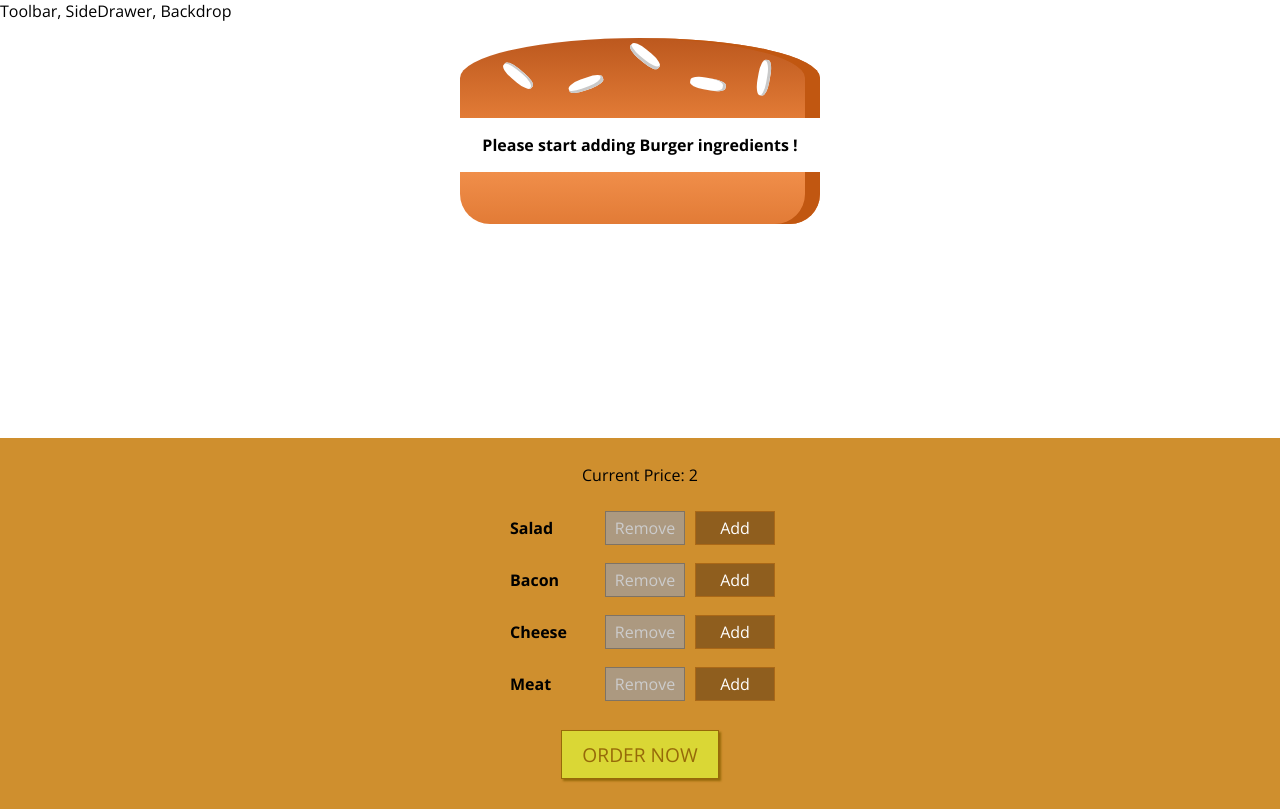
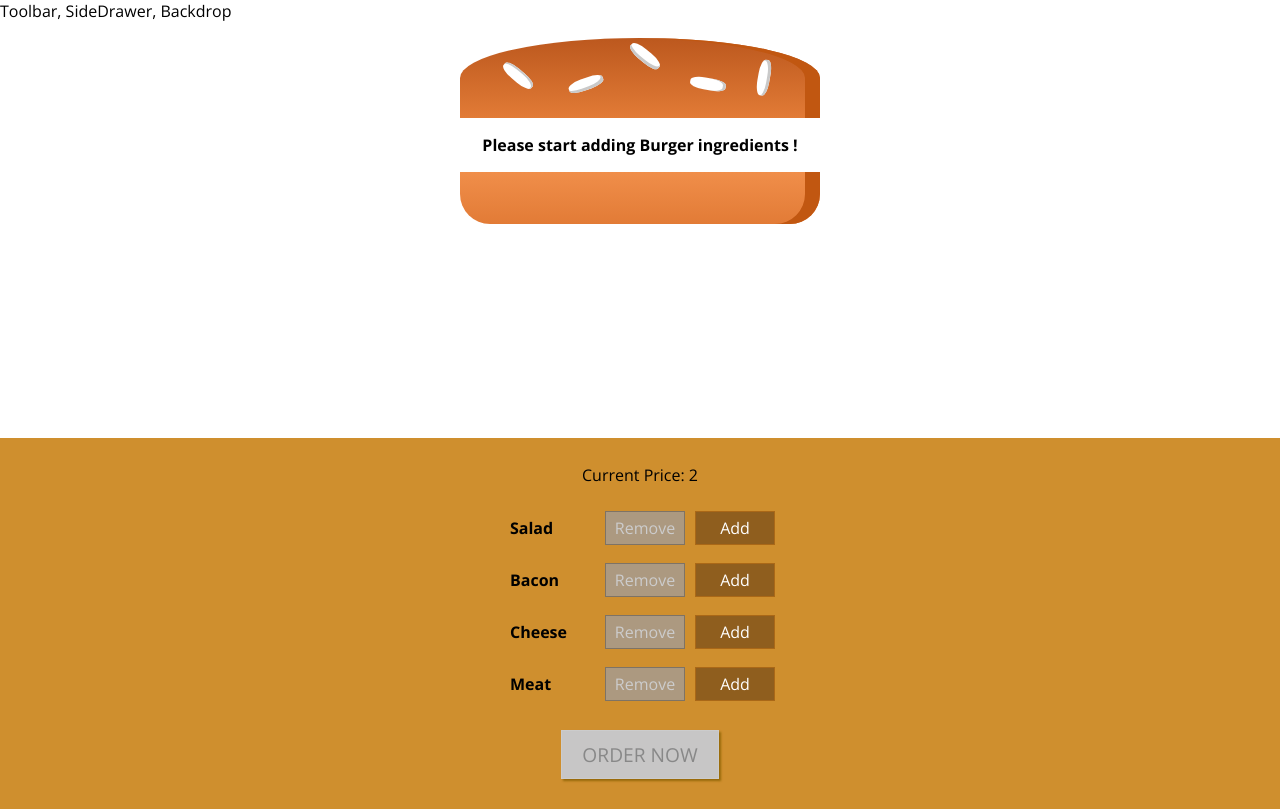
Before and after one commit to lechcirmirakis/burger_configurator, a React (Create React App) app: page / in a window 1280 px wide. Built offline with nearby package versions, Linux system fonts and the light colour scheme.

Commit message:
disabled/enabled order-now button

```diff
--- a/src/components/Burger/BuildControls/index.js
+++ b/src/components/Burger/BuildControls/index.js
@@ -4,7 +4,12 @@ import Control from "./Control/";
 import { controls } from "../../../static/items";
 import PropTypes from "prop-types";
 
-const buildControls = ({ updateItems, disabledInfo, currentPrice }) => {
+const buildControls = ({
+  updateItems,
+  disabledInfo,
+  currentPrice,
+  isPurchasable,
+}) => {
   const showControls = (control, idx) => {
     const { label, type } = control;
     return (
@@ -22,7 +27,7 @@ const buildControls = ({ updateItems, disabledInfo, currentPrice }) => {
     <BuildControlsWrapper>
       <p>Current Price: {currentPrice}</p>
       {controls.map(showControls)}
-      <OrderButton>ORDER NOW</OrderButton>
+      <OrderButton disabled={isPurchasable}>ORDER NOW</OrderButton>
     </BuildControlsWrapper>
   );
 };
@@ -31,6 +36,7 @@ buildControls.propTypes = {
   updateItems: PropTypes.func.isRequired,
   disabledInfo: PropTypes.object.isRequired,
   currentPrice: PropTypes.number,
+  isPurchasable: PropTypes.bool,
 };
 
 export default buildControls;
--- a/src/components/Burger/index.js
+++ b/src/components/Burger/index.js
@@ -4,6 +4,7 @@ import BurgerItem from "./BurgerItem/";
 import PropTypes from "prop-types";
 
 const burger = ({ items }) => {
+
   // transform object od items to array of items and
   // check if array dont have any items
   let transformedItems = Object.keys(items)
--- a/src/containers/BurgerBuilder/index.js
+++ b/src/containers/BurgerBuilder/index.js
@@ -13,6 +13,7 @@ class BurgerBuilder extends Component {
       meat: 0,
     },
     totalPrice: 2,
+    isPurchasable: true,
   };
 
   // One function for add/remove of burger items
@@ -34,6 +35,16 @@ class BurgerBuilder extends Component {
       items: updatedItems,
       totalPrice: Math.round(updatedPrice * 10) / 10,
     });
+
+    this.updatePurchaseState(updatedItems);
+  };
+
+  // Function for enabled/disablen 'Order Now' button
+  updatePurchaseState = items => {
+    const sumOfPrices = Object.values(items).reduce((a, b) => a + b, 0);
+    this.setState({
+      isPurchasable: sumOfPrices <= 0,
+    });
   };
 
   render() {
@@ -44,6 +55,7 @@ class BurgerBuilder extends Component {
           updateItems={this.updatedItemsHandler}
           disabledInfo={disabledControlsInfo(this.state.items)}
           currentPrice={this.state.totalPrice}
+          isPurchasable={this.state.isPurchasable}
         />
       </>
     );
```
